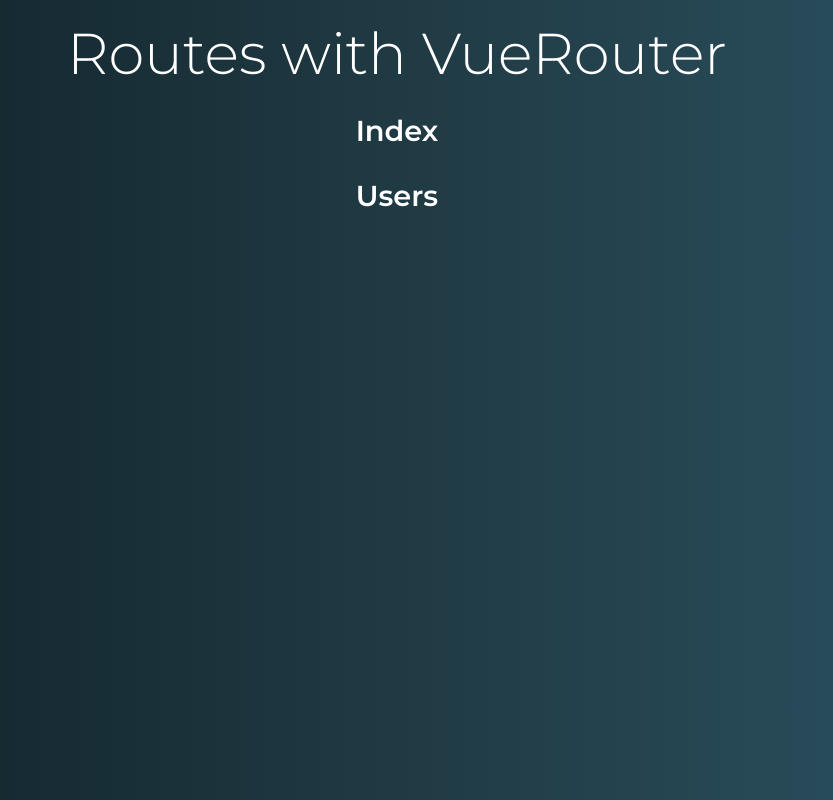
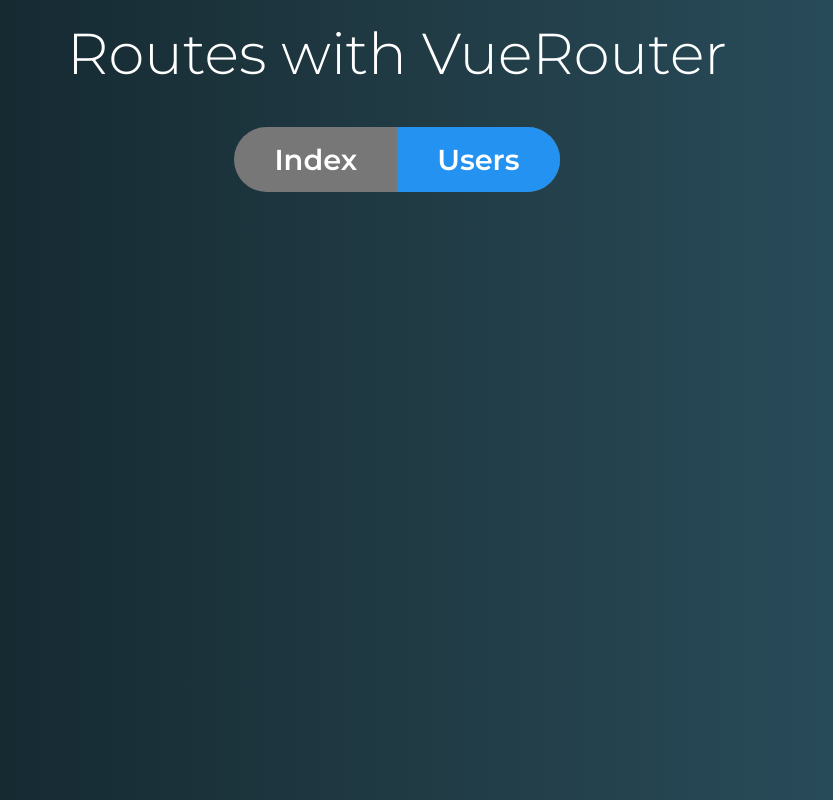
Before and after one commit to pedrosales/VueJS, a Vue app in the folder vue-router/routes-exercises/: page /users/1 in a window 1280 px wide. Shown: the whole page, without its empty margins (243-1076 px from the left). Built offline with nearby package versions, Linux system fonts and the light colour scheme.

Commit message:
router link tag active class exact

```diff
--- a/vue-router/routes-exercises/src/components/template/Menu.vue
+++ b/vue-router/routes-exercises/src/components/template/Menu.vue
@@ -1,7 +1,13 @@
 <template>
   <nav class="menu">
-    <router-link to="/">Index</router-link>
-    <router-link to="/users">Users</router-link>
+    <ul>
+      <router-link to="/" tag="li" active-class="active" exact>
+        <a>Index</a>
+      </router-link>
+      <router-link to="/users" tag="li" active-class="active">
+        <a>Users</a>
+      </router-link>
+    </ul>
   </nav>
 </template>
 
```
